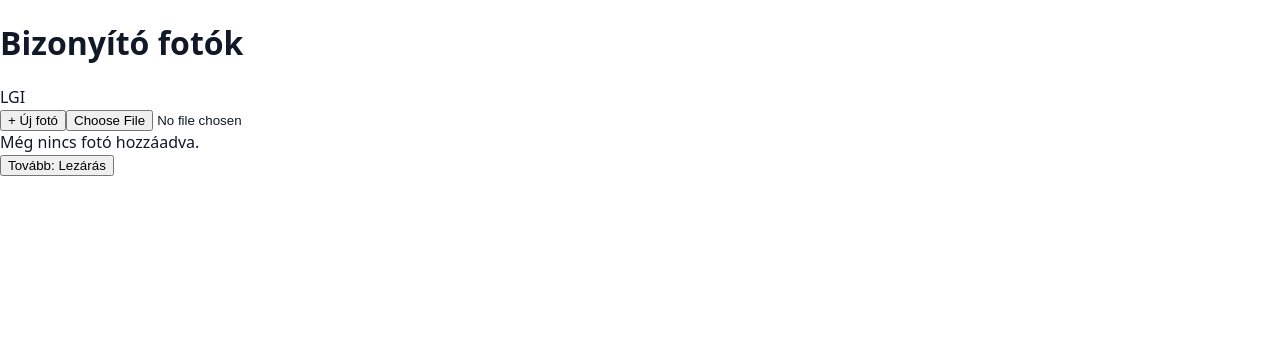
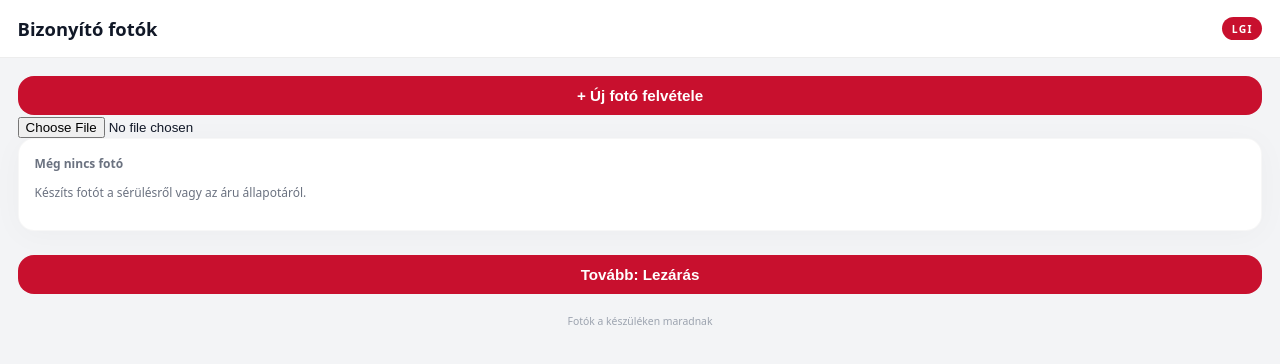
Before and after one commit to Attilb/lgi-inbound-report, a React (Vite) app: page /photos in a window 1280 px wide. Shown: the top 364 px of the page. Built offline with nearby package versions, Linux system fonts and the light colour scheme.

Commit message:
Refactor Photos component layout and functionality

```diff
--- a/src/pages/Photos.jsx
+++ b/src/pages/Photos.jsx
@@ -1,6 +1,5 @@
+// src/pages/Photos.jsx
 import React, { useRef } from "react";
-import Header from "../components/Header.jsx";
-import PhotoItem from "../components/PhotoItem.jsx";
 import { useReport } from "../context/ReportContext.jsx";
 import { useNavigate } from "react-router-dom";
 
@@ -10,31 +9,30 @@ export default function Photos() {
   const fileRef = useRef(null);
 
   function handleAddPhotoClick() {
-    if (fileRef.current) {
-      fileRef.current.click();
-    }
+    fileRef.current?.click();
   }
 
   function handleFileChange(e) {
     const file = e.target.files?.[0];
     if (!file) return;
-
     const imageUrl = URL.createObjectURL(file);
     addPhoto({ imageUrl, megjegyzes: "" });
-
     e.target.value = "";
   }
 
   return (
-    <div className="min-h-screen flex flex-col bg-white">
-      <Header title="Bizonyító fotók" />
+    <div className="app-shell">
+      <header className="lgi-header">
+        <div className="lgi-title">Bizonyító fotók</div>
+        <div className="lgi-badge">LGI</div>
+      </header>
 
-      <main className="flex-1 p-4 flex flex-col gap-4">
+      <main className="page">
         <button
-          className="w-full bg-red-600 text-white font-semibold py-3 rounded-xl text-base"
+          className="primary-btn"
           onClick={handleAddPhotoClick}
         >
-          + Új fotó
+          + Új fotó felvétele
         </button>
 
         <input
@@ -46,28 +44,38 @@ export default function Photos() {
           onChange={handleFileChange}
         />
 
-        <div className="flex flex-col gap-4">
-          {currentReport.fotos.length === 0 && (
-            <div className="text-sm text-gray-500">
-              Még nincs fotó hozzáadva.
+        {currentReport.fotos.length === 0 && (
+          <div className="card">
+            <div className="label">Még nincs fotó</div>
+            <p style={{ fontSize: "0.75rem", color: "var(--muted)" }}>
+              Készíts fotót a sérülésről vagy az áru állapotáról.
+            </p>
+          </div>
+        )}
+
+        {currentReport.fotos.map((photo) => (
+          <div key={photo.id} className="photo-card">
+            <img src={photo.imageUrl} alt="Fotó" />
+            <div className="photo-meta">
+              <div className="photo-timestamp">{photo.timestamp}</div>
+              <textarea
+                placeholder="Megjegyzés a képről..."
+                value={photo.megjegyzes || ""}
+                onChange={(e) => updatePhotoNote(photo.id, e.target.value)}
+              />
             </div>
-          )}
-
-          {currentReport.fotos.map(photo => (
-            <PhotoItem
-              key={photo.id}
-              photo={photo}
-              onChangeNote={updatePhotoNote}
-            />
-          ))}
-        </div>
+          </div>
+        ))}
 
         <button
-          className="mt-6 w-full bg-red-600 text-white font-semibold text-lg py-4 rounded-xl"
+          className="primary-btn"
           onClick={() => nav("/closeout")}
+          style={{ marginTop: "0.5rem" }}
         >
           Tovább: Lezárás
         </button>
+
+        <div className="footer-hint">Fotók a készüléken maradnak</div>
       </main>
     </div>
   );
```
